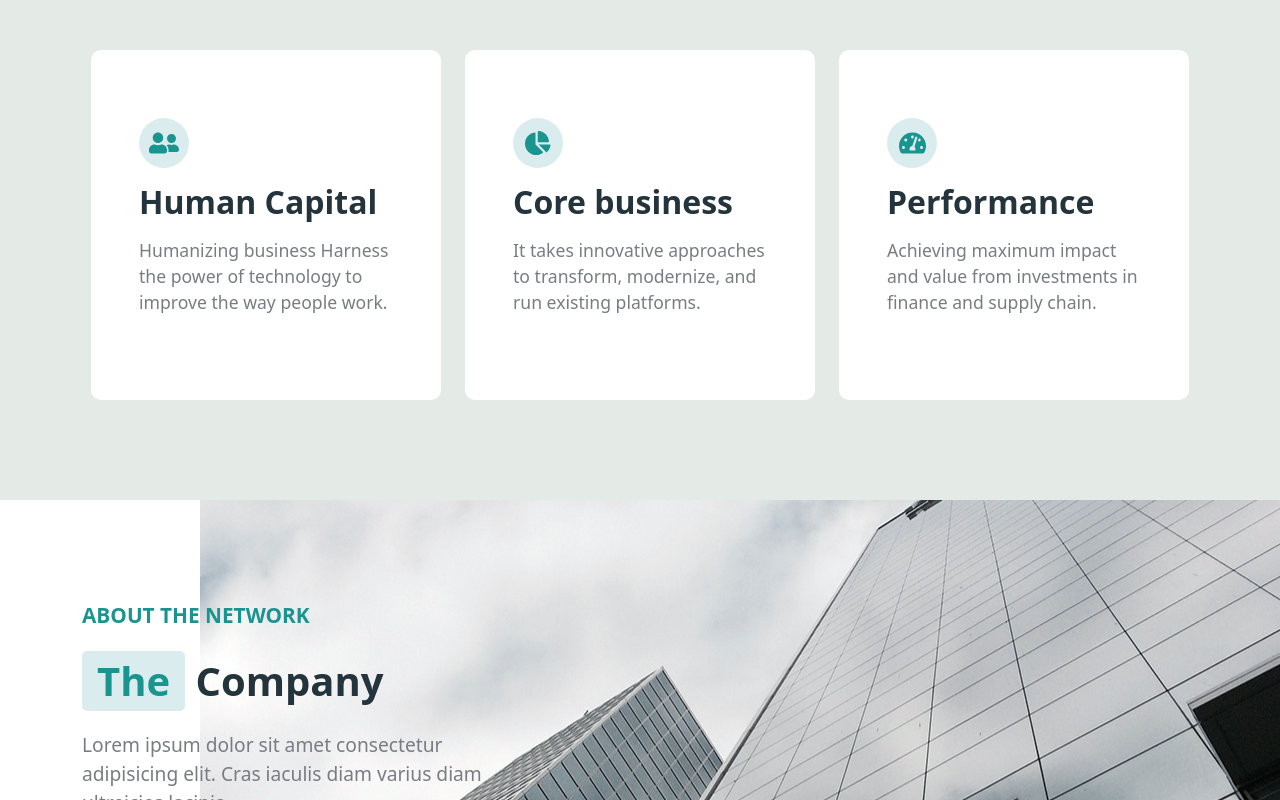
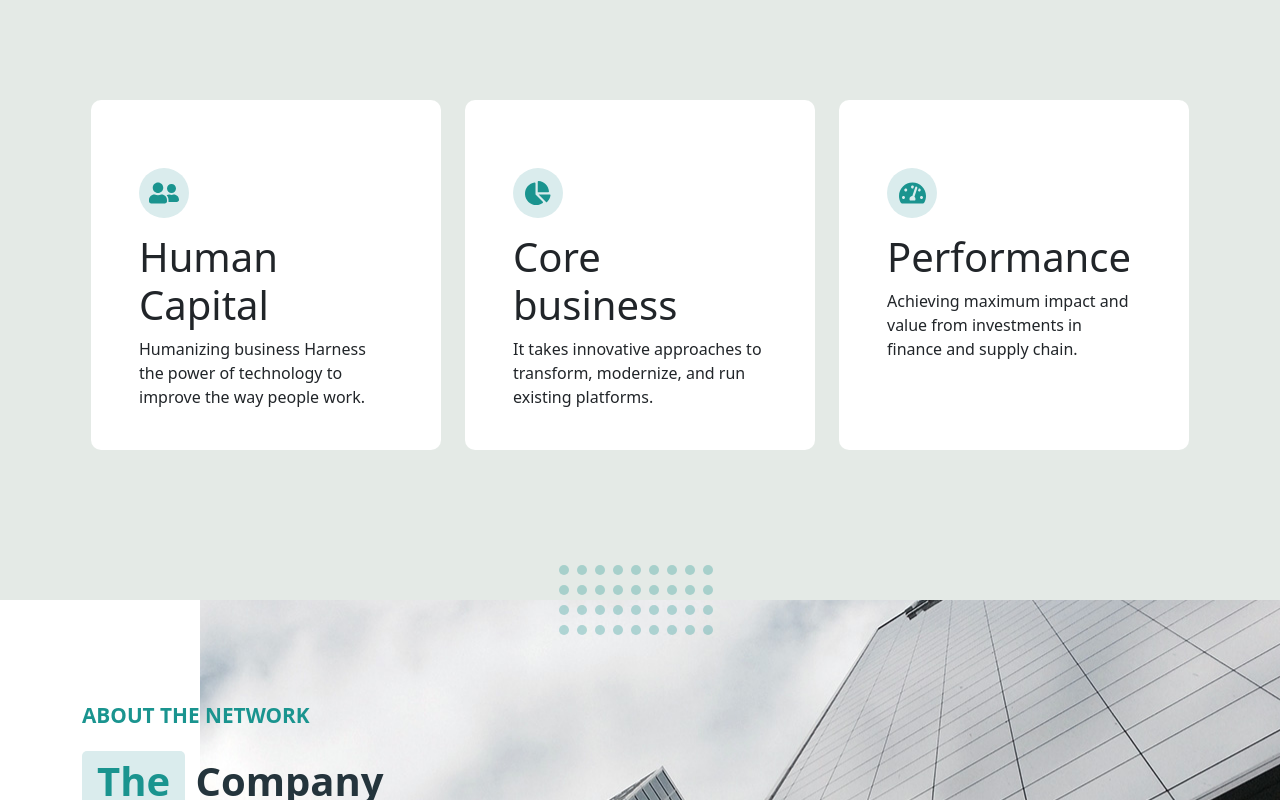
Before and after one commit to Francesco-Ostellari/proj-html-vuejs, a Vue app: page / in a window 1280 px wide. Shown: the part 1309-2109 px from the top of the page. Built offline with nearby package versions, Linux system fonts and the light colour scheme.

Commit message:
add-decoration

```diff
--- a/src/components/Main.vue
+++ b/src/components/Main.vue
@@ -1,6 +1,6 @@
 <template>
   <main>
-    <section class="first-section">
+    <section class="core-business">
       <div class="container">
         <div class="row">
           <div class="col d-flex justify-content-center">
@@ -11,7 +11,7 @@
                     <i class="fas fa-user-friends"></i>
                   </span>
                 </div>
-                <div class="container-text-first-section">
+                <div class="container-text-core-business">
                   <h1>
                     Human Capital
                   </h1>
@@ -28,7 +28,7 @@
                     <i class="fas fa-chart-pie"></i>
                   </span>
                 </div>
-                <div class="container-text-first-section">
+                <div class="container-text-core-business">
                   <h1>
                     Core business
                   </h1>
@@ -45,7 +45,7 @@
                     <i class="fas fa-tachometer-alt"></i>
                   </span>
                 </div>
-                <div class="container-text-first-section">
+                <div class="container-text-core-business">
                   <h1>
                     Performance
                   </h1>
@@ -57,10 +57,88 @@
             </div>
           </div>
         </div>
+        <div class="row">
+          <div class="col col-pallini d-flex">
+            <div class="container-rettangolo-pallini">
+              <div class="pallino me-2">
+              </div>
+              <div class="pallino me-2">
+              </div>
+              <div class="pallino me-2">
+              </div>
+              <div class="pallino me-2">
+              </div>
+              <div class="pallino me-2">
+              </div>
+              <div class="pallino me-2">
+              </div>
+              <div class="pallino me-2">
+              </div>
+              <div class="pallino me-2">
+              </div>
+              <div class="pallino me-2">
+              </div>
+              <div class="pallino me-2">
+              </div>
+              <div class="pallino me-2">
+              </div>
+              <div class="pallino me-2">
+              </div>
+              <div class="pallino me-2">
+              </div>
+              <div class="pallino me-2">
+              </div>
+              <div class="pallino me-2">
+              </div>
+              <div class="pallino me-2">
+              </div>
+              <div class="pallino me-2">
+              </div>
+              <div class="pallino me-2">
+              </div>
+              <div class="pallino me-2">
+              </div>
+              <div class="pallino me-2">
+              </div>
+              <div class="pallino me-2">
+              </div>
+              <div class="pallino me-2">
+              </div>
+              <div class="pallino me-2">
+              </div>
+              <div class="pallino me-2">
+              </div>
+              <div class="pallino me-2">
+              </div>
+              <div class="pallino me-2">
+              </div>
+              <div class="pallino me-2">
+              </div>
+              <div class="pallino me-2">
+              </div>
+              <div class="pallino me-2">
+              </div>
+              <div class="pallino me-2">
+              </div>
+              <div class="pallino me-2">
+              </div>
+              <div class="pallino me-2">
+              </div>
+              <div class="pallino me-2">
+              </div>
+              <div class="pallino me-2">
+              </div>
+              <div class="pallino me-2">
+              </div>
+              <div class="pallino me-2">
+              </div>
+            </div>
+          </div>
+        </div>
       </div>
     </section>
-    <section class="second-section">
-      <div class="container text-second-section">
+    <section class="the-company">
+      <div class="container text-the-company">
         <div class="row">
           <div class="col-5">
             <div class="text">
@@ -106,9 +184,87 @@
             </div>
           </div>
         </div>
+        <div class="row">
+          <div class="col col-pallini d-flex">
+            <div class="container-rettangolo-pallini">
+              <div class="pallino me-2">
+              </div>
+              <div class="pallino me-2">
+              </div>
+              <div class="pallino me-2">
+              </div>
+              <div class="pallino me-2">
+              </div>
+              <div class="pallino me-2">
+              </div>
+              <div class="pallino me-2">
+              </div>
+              <div class="pallino me-2">
+              </div>
+              <div class="pallino me-2">
+              </div>
+              <div class="pallino me-2">
+              </div>
+              <div class="pallino me-2">
+              </div>
+              <div class="pallino me-2">
+              </div>
+              <div class="pallino me-2">
+              </div>
+              <div class="pallino me-2">
+              </div>
+              <div class="pallino me-2">
+              </div>
+              <div class="pallino me-2">
+              </div>
+              <div class="pallino me-2">
+              </div>
+              <div class="pallino me-2">
+              </div>
+              <div class="pallino me-2">
+              </div>
+              <div class="pallino me-2">
+              </div>
+              <div class="pallino me-2">
+              </div>
+              <div class="pallino me-2">
+              </div>
+              <div class="pallino me-2">
+              </div>
+              <div class="pallino me-2">
+              </div>
+              <div class="pallino me-2">
+              </div>
+              <div class="pallino me-2">
+              </div>
+              <div class="pallino me-2">
+              </div>
+              <div class="pallino me-2">
+              </div>
+              <div class="pallino me-2">
+              </div>
+              <div class="pallino me-2">
+              </div>
+              <div class="pallino me-2">
+              </div>
+              <div class="pallino me-2">
+              </div>
+              <div class="pallino me-2">
+              </div>
+              <div class="pallino me-2">
+              </div>
+              <div class="pallino me-2">
+              </div>
+              <div class="pallino me-2">
+              </div>
+              <div class="pallino me-2">
+              </div>
+            </div>
+          </div>
+        </div>
       </div>
     </section>
-    <section class="third-section">
+    <section class="actions-projects">
       <div class="container">
         <div class="row">
           <div class="col">
@@ -153,54 +309,12 @@
                 :img="box.box"
                 :titolo="box.name"
               />
-              <!-- <div class="box-project mt-4 mb-4">
-                <div class="bg-trasparenza">
-                  <div class="name-project">
-                    Academic professional program in social media
-                  </div>
-                </div>
-              </div>
-              <div class="box-project mt-4 me-4 ms-4 mb-4">
-                <div class="bg-trasparenza">
-                  <div class="name-project">
-                    President's speech at the annual meeting
-                  </div>
-                </div>
-              </div>
-              <div class="box-project mt-4 mb-4">
-                <div class="bg-trasparenza">
-                  <div class="name-project">
-                    International business trip in Shanghai
-                  </div>
-                </div>
-              </div>
-              <div class="box-project">
-                <div class="bg-trasparenza">
-                  <div class="name-project">
-                    Technology workshop with education theme
-                  </div>
-                </div>
-              </div>
-              <div class="box-project me-4 ms-4">
-                <div class="bg-trasparenza">
-                  <div class="name-project">
-                    Donation of clothes and food to the partner NGO
-                  </div>
-                </div>
-              </div>
-              <div class="box-project">
-                <div class="bg-trasparenza">
-                  <div class="name-project">
-                    Confraternization of the procurement team
-                  </div>
-                </div>
-              </div> -->
             </div>
           </div>
         </div>
       </div>
     </section>
-    <section class="fourth-section">
+    <section class="process-management">
       <div class="container">
         <div class="row">
           <div class="col">
@@ -300,7 +414,7 @@
         </div>
       </div>
     </section>
-    <section class="fifth-section">
+    <section class="trusted-feedback">
       <div class="container">
         <div class="row">
           <div class="col">
@@ -327,7 +441,7 @@
             <div class="mybox px-5">
               <div class="text">
                 <img src="../assets/img/logo-1.png" alt="">
-                <div class="container-text-first-section">
+                <div class="container-text-core-business">
                   <p class="paragraph">
                     Praesent volutpat justo sit amet elementum malesuada. Praesent saggit augue justo, in accumsan orci rhoncus at pellentesque. <br> Lorem ipsum dolor sit amet, consectetur adipisicing elit.
                   </p>
@@ -340,7 +454,7 @@
             <div class="mybox px-5 me-4 ms-4">
               <div class="text">
                 <img src="../assets/img/logo-2.png" alt="">
-                <div class="container-text-first-section">
+                <div class="container-text-core-business">
                   <p class="paragraph">
                     Praesent volutpat justo sit amet elementum malesuada. Praesent saggit augue justo, in accumsan orci rhoncus at pellentesque. <br> Lorem ipsum dolor sit amet, consectetur adipisicing elit.
                   </p>
@@ -353,7 +467,7 @@
             <div class="mybox px-5">
               <div class="text">
                 <img src="../assets/img/logo-3.png" alt="">
-                <div class="container-text-first-section">
+                <div class="container-text-core-business">
                   <p class="paragraph">
                     Praesent volutpat justo sit amet elementum malesuada. Praesent saggit augue justo, in accumsan orci rhoncus at pellentesque. <br> Lorem ipsum dolor sit amet, consectetur adipisicing elit.
                   </p>
@@ -411,9 +525,10 @@ export default {
 </script>
 
 <style lang="scss" scoped>
-  .first-section {
+// @import "../assets/scss/style.scss";
+  .core-business {
     background-color: #e4eae6;
-    padding: 100px 0;
+    padding: 150px 0;
     .mybox {
       height: 350px;
       width: 350px;
@@ -451,8 +566,27 @@ export default {
         }
       }
     }
+    .col-pallini {
+      position: relative;
+      justify-content: center;
+      .container-rettangolo-pallini {
+        width: 162px;
+        height: 80px;
+        position: absolute;
+        top: 115px;
+        display: flex;
+        flex-wrap: wrap;
+        .pallino {
+          width: 10px;
+          height: 10px;
+          border-radius: 50%;
+          background-color: #1a948f;
+          opacity: 0.3;
+        }
+      }
+    }
   }
-  .second-section{
+  .the-company{
     background-image: url('../assets/img/about-5.jpg');
     background-repeat: no-repeat;
     background-position: right;
@@ -520,8 +654,27 @@ export default {
         border: 1px solid #1a948f;
       }
     }
+    .col-pallini {
+      position: relative;
+      justify-content: center;
+      .container-rettangolo-pallini {
+        width: 162px;
+        height: 80px;
+        position: absolute;
+        top: -35px;
+        display: flex;
+        flex-wrap: wrap;
+        .pallino {
+          width: 10px;
+          height: 10px;
+          border-radius: 50%;
+          background-color: #1a948f;
+          opacity: 0.3;
+        }
+      }
+    }
   }
-  .third-section {
+  .actions-projects {
     background-color: #111117;
     text-align: center;
     padding: 150px 0;
@@ -561,27 +714,8 @@ export default {
         padding: 5px;
       }
     }
-    // .box-project {
-    //   background-image: url('../assets/img/project-1.jpg');
-    //   background-size: contain;
-    //   background-repeat: no-repeat;
-    //   width: 400px;
-    //   height: 400px;
-    //   border-radius: 5px;
-    //   .bg-trasparenza {
-    //     height: 100%;
-    //     width: 100%;
-    //     background-color: rgba(0, 0, 0, 0.5);
-    //     .name-project {
-    //       color: #ffffff;
-    //       font-size: 1.8em;
-    //       padding: 260px 10px 0 10px;
-    //       font-weight: bold;
-    //     }
-    //   }
-    // }
   }
-  .fourth-section {
+  .process-management {
     text-align: center;
     padding: 100px 0;
     .subtitle {
@@ -661,7 +795,7 @@ export default {
       }
     }
   }
-  .fifth-section {
+  .trusted-feedback {
     background-color: #e4eae6;
     padding: 100px 0;
     text-align: center;
```
